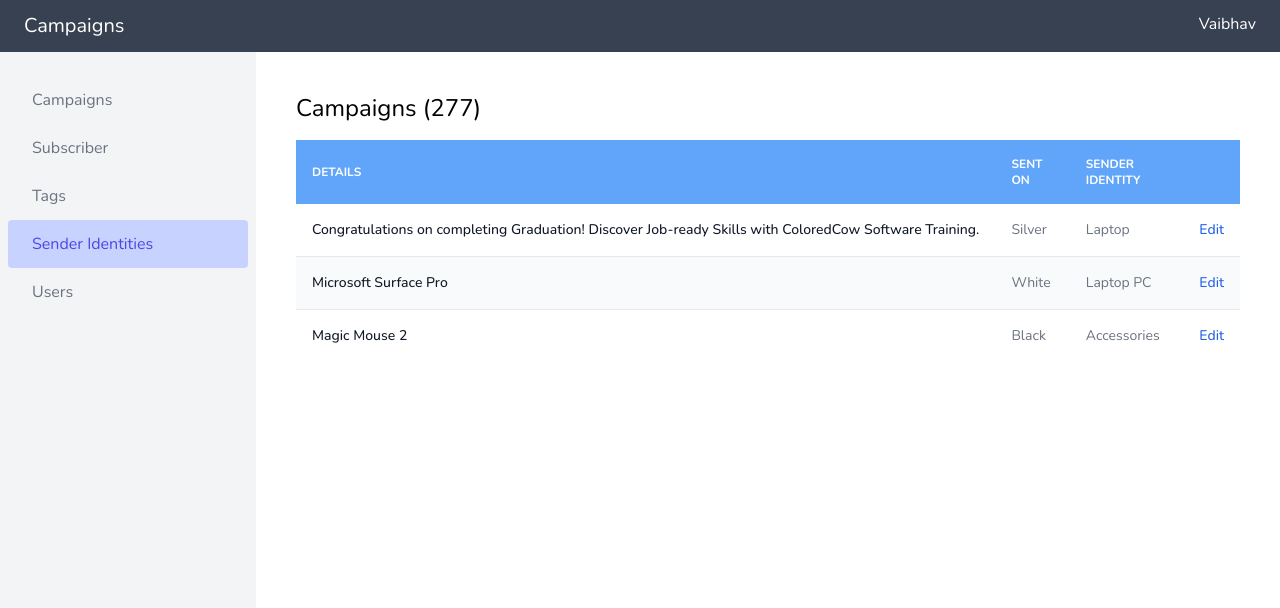
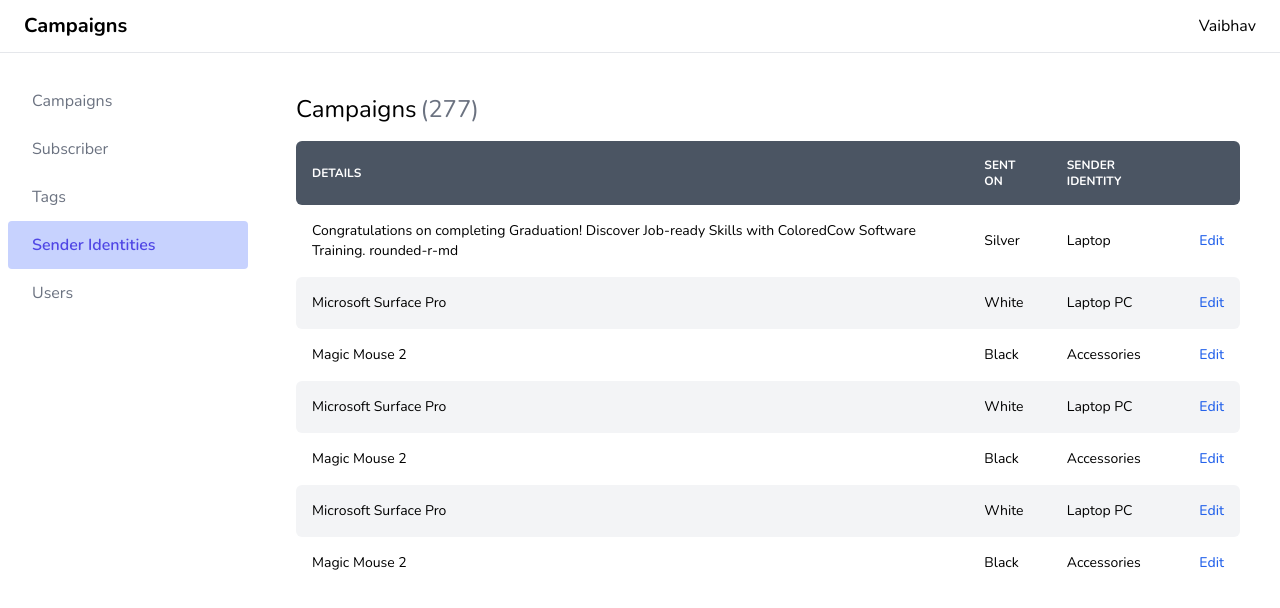
Before and after one commit to ColoredCow/campaigns-web, a Next.js app: page /campaign in a window 1280 px wide. Shown: the top 608 px of the page. Built offline with nearby package versions, Linux system fonts and the light colour scheme.

Commit message:
ui cleanups

```diff
--- a/src/app/(auth)/campaign/page.tsx
+++ b/src/app/(auth)/campaign/page.tsx
@@ -8,7 +8,10 @@ import Table from '@/components/Table';
 const Page = () => {
   return (
     <div className="flex min-h-screen flex-col">
-      <h2 className="mb-4 text-2xl">Campaigns (277)</h2>
+      <h2 className="mb-4 text-2xl">
+        <span>Campaigns</span>
+        <span className="ml-1 font-light text-gray-500">(277)</span>
+      </h2>
       <Table>
         <h1>ehlo</h1>
       </Table>
--- a/src/app/(auth)/layout.tsx
+++ b/src/app/(auth)/layout.tsx
@@ -5,29 +5,29 @@ export default function AuthLayout({
 }) {
   return (
     <div>
-      <nav className="flex justify-between bg-gray-700 px-6 py-3 text-white">
+      <nav className="flex items-center justify-between border-b px-6 py-3">
         <div>
-          <div className="text-xl">Campaigns</div>
+          <div className="text-xl font-bold">Campaigns</div>
         </div>
         <div>
           <div>Vaibhav</div>
         </div>
       </nav>
       <div className="flex">
-        <nav className="sticky top-0 flex h-screen w-[20%] flex-col bg-gray-100 px-2 py-6">
-          <div className="rounded px-6 py-3 text-gray-500 hover:bg-gray-200">
+        <nav className="sticky top-0 flex w-[20%] flex-col px-2 py-6">
+          <div className="rounded px-6 py-3 font-light text-gray-500 hover:bg-gray-200">
             Campaigns
           </div>
-          <div className="rounded px-6 py-3 text-gray-500 hover:bg-gray-200">
+          <div className="rounded px-6 py-3 font-light text-gray-500 hover:bg-gray-200">
             Subscriber
           </div>
-          <div className="rounded px-6 py-3 text-gray-500 hover:bg-gray-200">
+          <div className="rounded px-6 py-3 font-light text-gray-500 hover:bg-gray-200">
             Tags
           </div>
-          <div className="rounded bg-indigo-200 px-6 py-3 text-indigo-600">
+          <div className="rounded bg-indigo-200 px-6 py-3 font-semibold text-indigo-600">
             Sender Identities
           </div>
-          <div className="rounded px-6 py-3 text-gray-500 hover:bg-gray-200">
+          <div className="rounded px-6 py-3 font-light text-gray-500 hover:bg-gray-200">
             Users
           </div>
         </nav>
--- a/src/components/Table.tsx
+++ b/src/components/Table.tsx
@@ -3,30 +3,21 @@ const Table = ({ children }: { children: React.ReactNode }) => {
   const rows = [1, 2, 3, 4, 5, 6, 7, 8, 9, 10];
   return (
     <div className="relative overflow-x-auto">
-      <table className="w-full text-left text-sm text-gray-500">
-        <thead className="bg-blue-400 text-xs uppercase text-white">
+      <table className="w-full table-auto text-left text-sm">
+        <thead className="rounded bg-gray-600 text-xs uppercase text-white">
           <tr>
-            <th scope="col" className="p-4">
-              Details
-            </th>
-            <th scope="col" className="p-4">
-              Sent on
-            </th>
-            <th scope="col" className="p-4">
-              Sender identity
-            </th>
-            <th scope="col" className="p-4"></th>
+            <th className="rounded-l-md p-4">Details</th>
+            <th className="p-4">Sent on</th>
+            <th className="p-4">Sender identity</th>
+            <th className="rounded-r-md p-4"></th>
           </tr>
         </thead>
         <tbody>
-          <tr className="border-b bg-white dark:border-gray-700">
-            <th
-              scope="row"
-              className="whitespace-nowrap p-4 font-medium text-gray-900"
-            >
+          <tr className="bg-white">
+            <td className="rounded-l-md p-4">
               Congratulations on completing Graduation! Discover Job-ready
-              Skills with ColoredCow Software Training.
-            </th>
+              Skills with ColoredCow Software Training. rounded-r-md{' '}
+            </td>
             <td className="p-4">Silver</td>
             <td className="p-4">Laptop</td>
             <td className="p-4 text-right">
@@ -35,31 +26,61 @@ const Table = ({ children }: { children: React.ReactNode }) => {
               </a>
             </td>
           </tr>
-          <tr className="border-b bg-gray-50">
-            <th
-              scope="row"
-              className="whitespace-nowrap p-4 font-medium text-gray-900"
-            >
-              Microsoft Surface Pro
-            </th>
+          <tr className="bg-gray-100">
+            <td className="rounded-l-md p-4">Microsoft Surface Pro</td>
             <td className="p-4">White</td>
             <td className="p-4">Laptop PC</td>
-            <td className="p-4 text-right">
+            <td className="rounded-r-md p-4 text-right">
               <a href="#" className="font-medium text-blue-600 hover:underline">
                 Edit
               </a>
             </td>
           </tr>
           <tr className="bg-white">
-            <th
-              scope="row"
-              className="whitespace-nowrap p-4 font-medium text-gray-900"
-            >
-              Magic Mouse 2
-            </th>
+            <td className="rounded-l-md p-4">Magic Mouse 2</td>
             <td className="p-4">Black</td>
             <td className="p-4">Accessories</td>
-            <td className="p-4 text-right">
+            <td className="rounded-r-md p-4 text-right">
+              <a href="#" className="font-medium text-blue-600 hover:underline">
+                Edit
+              </a>
+            </td>
+          </tr>
+          <tr className="bg-gray-100">
+            <td className="rounded-l-md p-4">Microsoft Surface Pro</td>
+            <td className="p-4">White</td>
+            <td className="p-4">Laptop PC</td>
+            <td className="rounded-r-md p-4 text-right">
+              <a href="#" className="font-medium text-blue-600 hover:underline">
+                Edit
+              </a>
+            </td>
+          </tr>
+          <tr className="bg-white">
+            <td className="rounded-l-md p-4">Magic Mouse 2</td>
+            <td className="p-4">Black</td>
+            <td className="p-4">Accessories</td>
+            <td className="rounded-r-md p-4 text-right">
+              <a href="#" className="font-medium text-blue-600 hover:underline">
+                Edit
+              </a>
+            </td>
+          </tr>
+          <tr className="bg-gray-100">
+            <td className="rounded-l-md p-4">Microsoft Surface Pro</td>
+            <td className="p-4">White</td>
+            <td className="p-4">Laptop PC</td>
+            <td className="rounded-r-md p-4 text-right">
+              <a href="#" className="font-medium text-blue-600 hover:underline">
+                Edit
+              </a>
+            </td>
+          </tr>
+          <tr className="bg-white">
+            <td className="rounded-l-md p-4">Magic Mouse 2</td>
+            <td className="p-4">Black</td>
+            <td className="p-4">Accessories</td>
+            <td className="rounded-r-md p-4 text-right">
               <a href="#" className="font-medium text-blue-600 hover:underline">
                 Edit
               </a>
```
